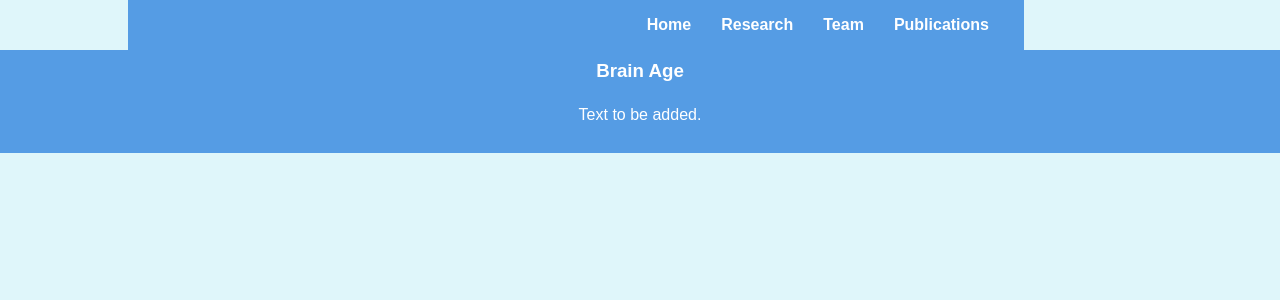
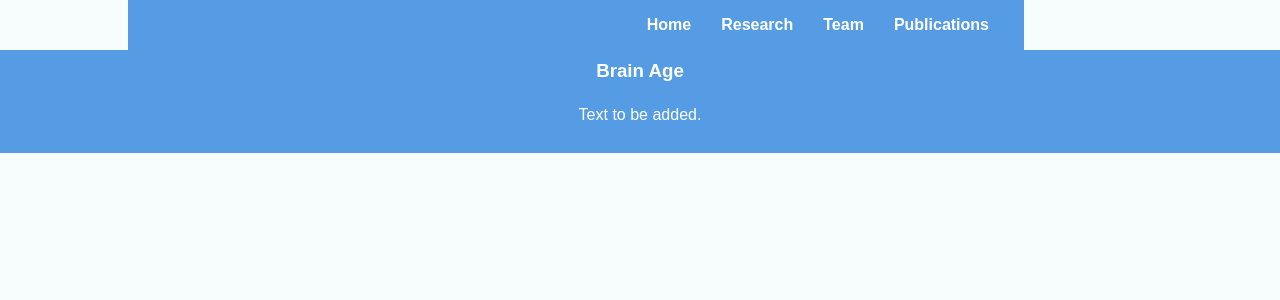
Before and after one commit to AgingLab/AgingLab.github.io, a Jekyll site: the page research.html, which Jekyll copies as it is, in a window 1280 px wide. Shown: the top 300 px of the page. Built offline with Jekyll 4.4.1, drawn with Linux system fonts in a browser that asks for light colours.

Commit message:
Updated some more

```diff
--- a/assets/css/style.css
+++ b/assets/css/style.css
@@ -2,7 +2,7 @@
 :root {
   --primary-color: #559ce4;  /* Dark Blue */
   --secondary-color: #3498db; /* Light Blue */
-  --background-color: #dff6fa; /* Light Gray */
+  --background-color: #f7fcfd; /* Light Gray */
   --text-color: #181717; /* Dark Gray */
   --accent-color: #e74c3c; /* Red */
 }
@@ -96,27 +96,37 @@ img {
   height: auto;
 }
 
-/* Image slider */
 .image-slider {
-  display: flex;
+  position: relative;
+  width: 100%;
+  max-width: 800px; /* Adjust as needed */
+  height: 400px; /* Set height */
   overflow: hidden;
-  max-height: 300px;
 }
 
 .image-slider img {
-  display: none;
   width: 100%;
-  height: auto;
-  object-fit: contain;
+  height: 100%;
+  max-height: 100%;
+  align-items: center; /* Centers vertically */
+  justify-content: center; /* Centers horizontally */
+  object-fit: contain; /* Prevents cropping */
+  opacity: 0;
+  transition: opacity 1s ease-in-out;
+  margin-left: 20%;
 }
 
-.image-slider img.visible {
-  display: block;
+.image-slider img:first-child {
+  opacity: 1;
+  animation: slideShow 6s infinite;
 }
 
-.image-slider img.visible {
-  opacity: 1;
+@keyframes slideShow {
+  0% { opacity: 1; }
+  50% { opacity: 0; }
+  100% { opacity: 1; }
 }
+
 
 /* Tab styles */
 .tab {
```
